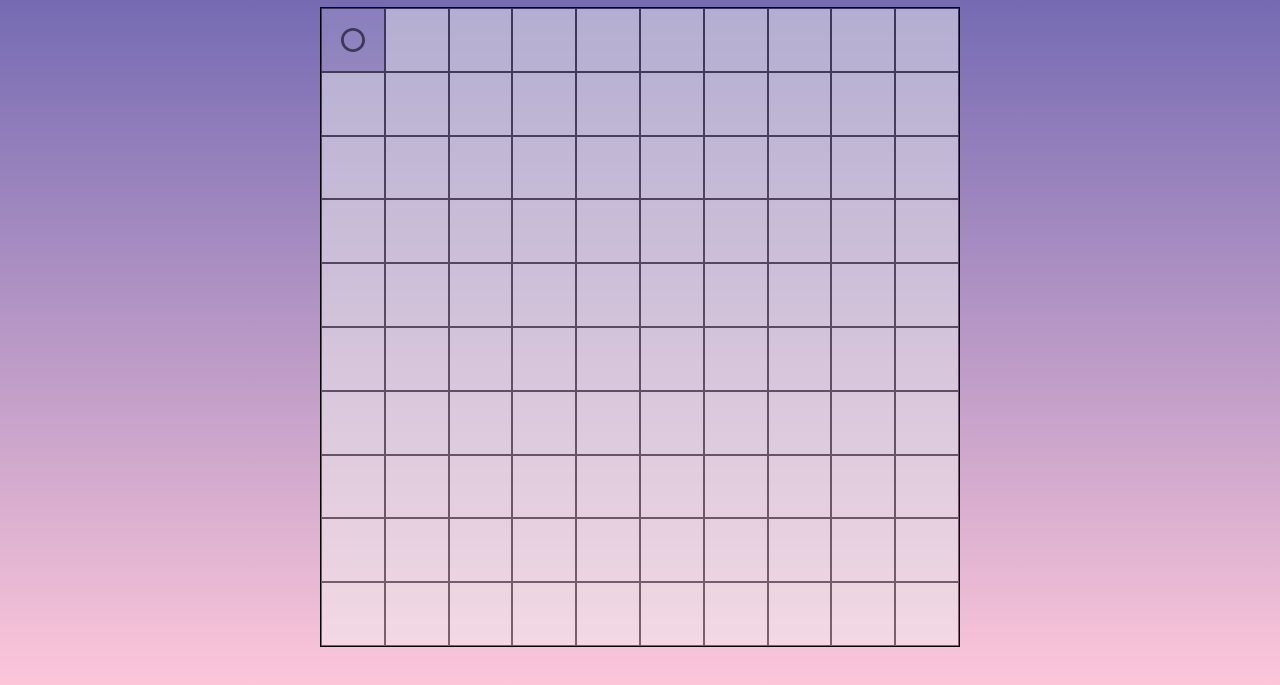
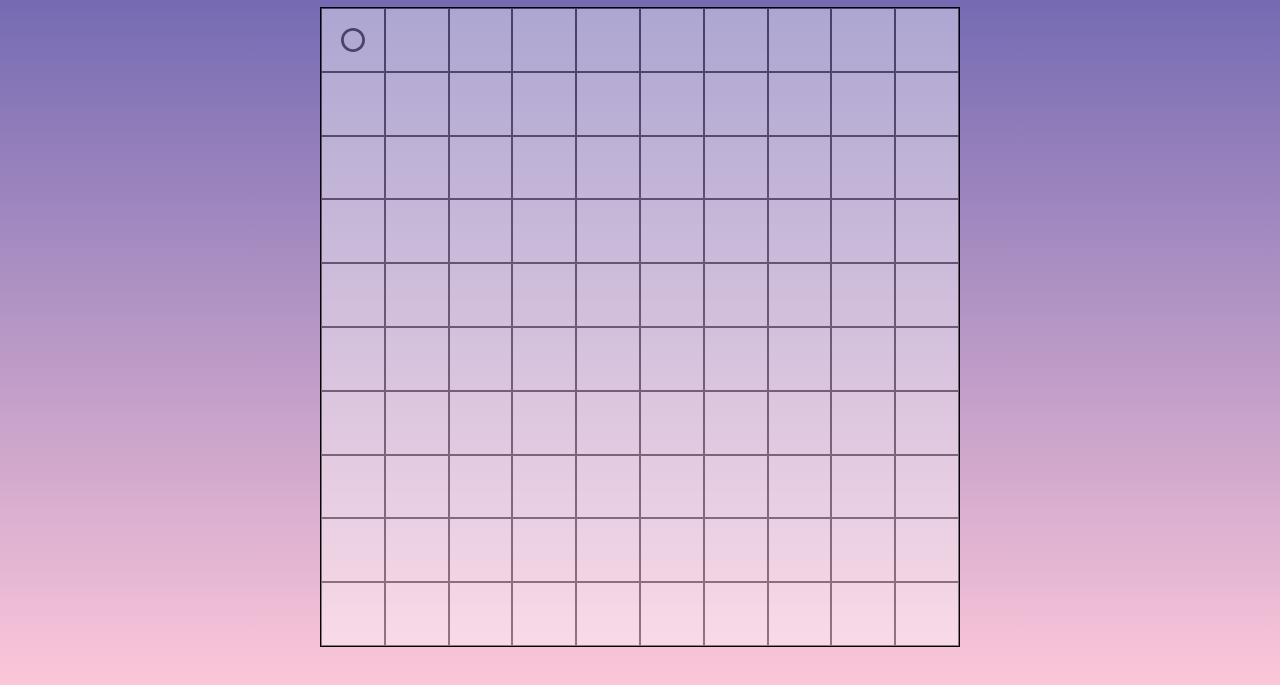
Before and after one commit to NikiKabatova/piskvorky, a plain HTML site: page hra.html in a window 1280 px wide. Both pictures are taken after a click on the button 352 px from the left and 142 px from the top of the page. Shown: the part 103-788 px from the top of the page. Drawn offline with Linux system fonts and the light colour scheme.

Commit message:
css animation

```diff
--- a/style.css
+++ b/style.css
@@ -167,18 +167,21 @@ figcaption {
   border: 1px solid black;
   margin-top: 10px;
 }
-
+/*toto upravuji pro tranzition*/
 .game__field button {
+  background-color: white;
   background-repeat: no-repeat;
   background-position: center;
-  opacity: 50%;
+  opacity: 40%;
   width: 10%;
   aspect-ratio: 1 / 1;
   border: 1px solid black;
+  background-size: 13px;
+  transition: 0.5s;
 }
 .game__field button:hover {
   background-color: white;
-  opacity: 50%;
+  opacity: 55%;
 }
 
 .game__field button:focus {
@@ -187,10 +190,12 @@ figcaption {
 }
 
 /*4. UKOL*/
-.board__field--circle {
+.game__field .board__field--circle {
   background-image: url(images/circle.svg);
+  background-size: 24px;
 }
 
-.board__field--cross {
+.game__field .board__field--cross {
   background-image: url(images/cross.svg);
+  background-size: 24px;
 }
```
